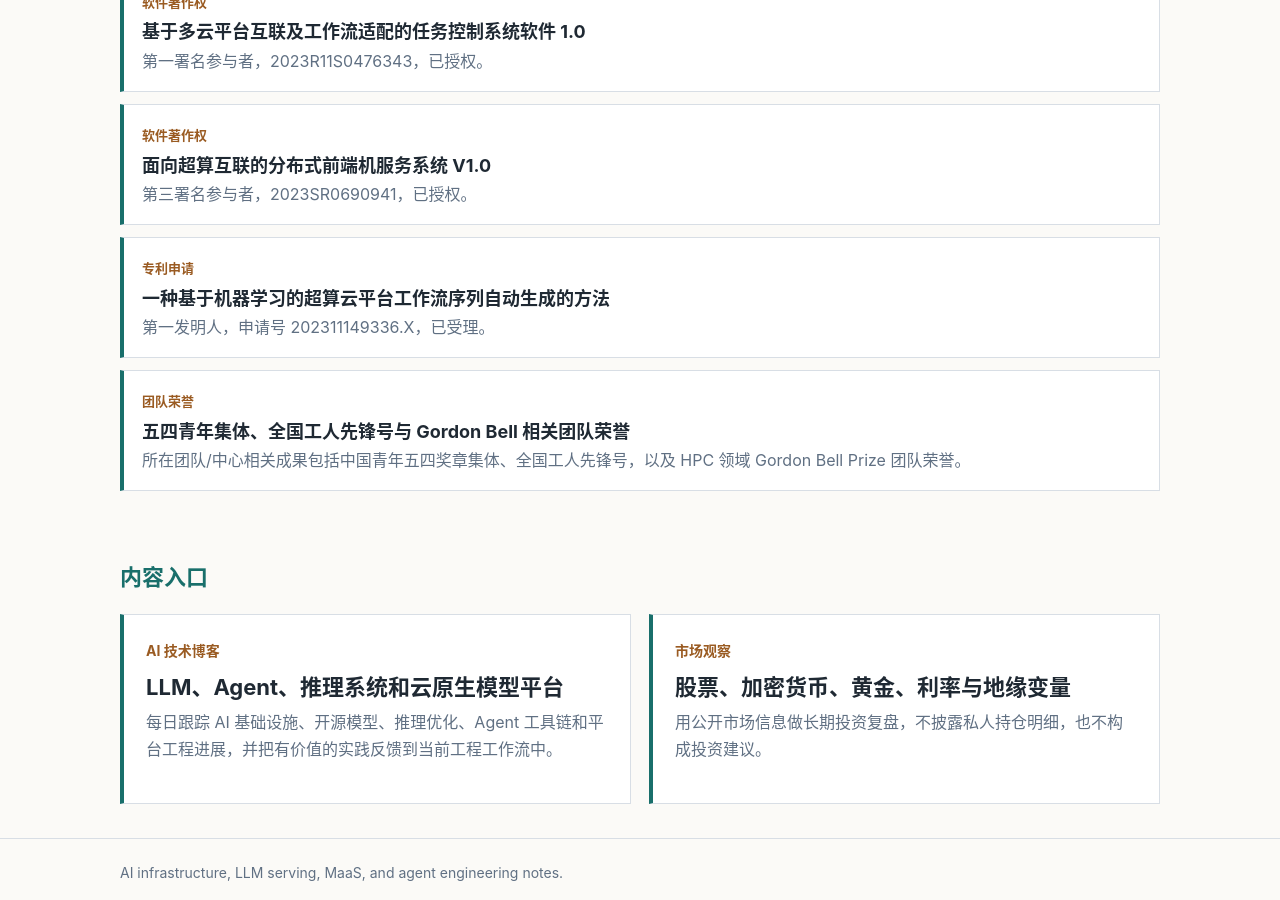
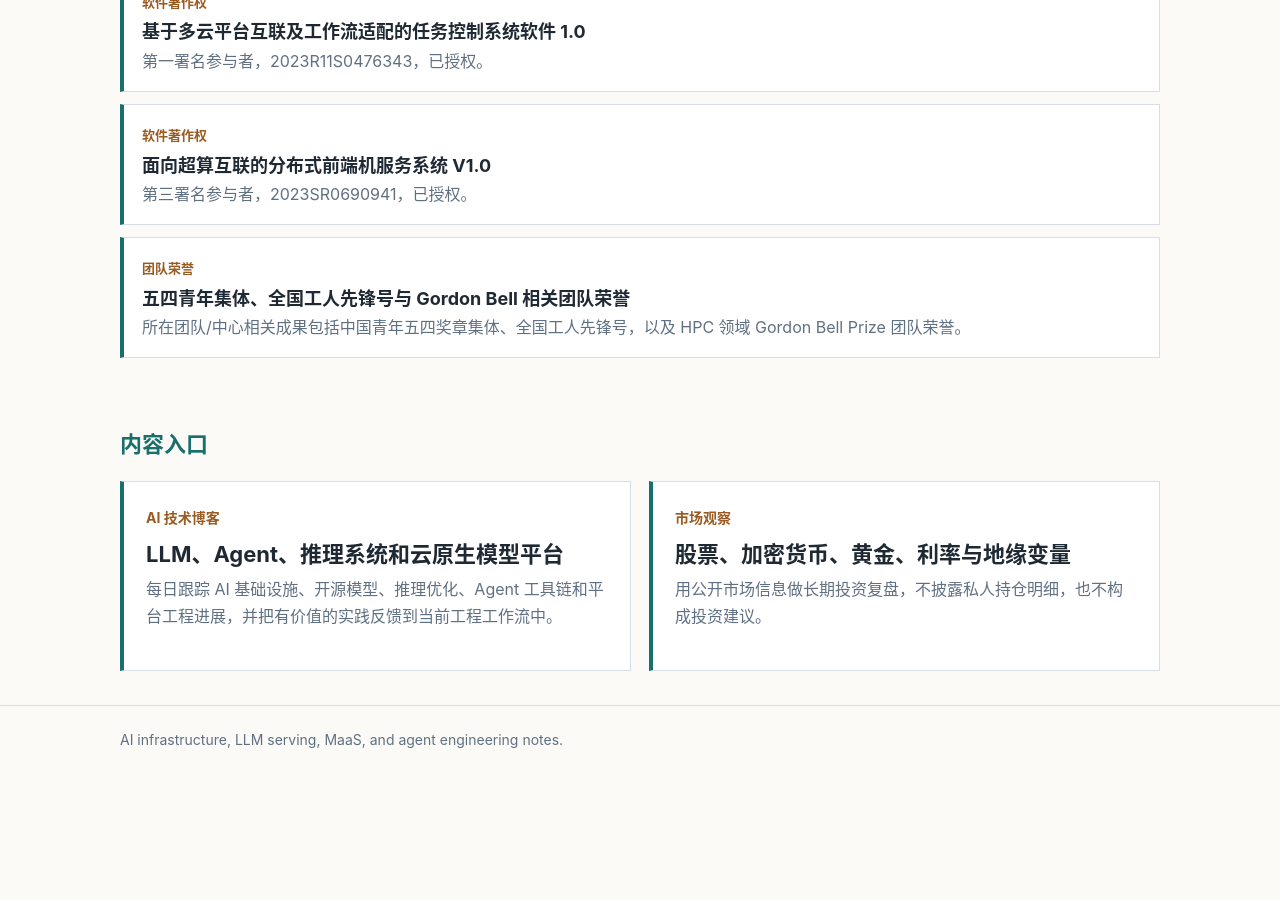
Before and after one commit to WZStephen/wzstephen.github.io, a Jekyll site: the page built from index.html, in a window 1280 px wide and 900 px high, scrolled down 829 px. Built offline with Jekyll 4.4.1, drawn with Linux system fonts in a browser that asks for light colours; after the commit the page ends 1614 px from its top, so only the background shows below that.

Commit message:
Show only granted IP achievements

```diff
--- a/index.html
+++ b/index.html
@@ -46,11 +46,6 @@ title: Weichi Zhao
       <p>第三署名参与者，2023SR0690941，已授权。</p>
     </div>
     <div class="achievement-item">
-      <span>专利申请</span>
-      <h3>一种基于机器学习的超算云平台工作流序列自动生成的方法</h3>
-      <p>第一发明人，申请号 202311149336.X，已受理。</p>
-    </div>
-    <div class="achievement-item">
       <span>团队荣誉</span>
       <h3>五四青年集体、全国工人先锋号与 Gordon Bell 相关团队荣誉</h3>
       <p>所在团队/中心相关成果包括中国青年五四奖章集体、全国工人先锋号，以及 HPC 领域 Gordon Bell Prize 团队荣誉。</p>
--- a/resume/index-cn.html
+++ b/resume/index-cn.html
@@ -394,7 +394,7 @@
     <section>
       <h2>成果与荣誉</h2>
       <ul>
-        <li>参与授权发明专利 2 项、授权软著 2 项，作为第一发明人参与已受理专利 1 项；所在团队相关荣誉包括中国青年五四奖章集体、全国工人先锋号和 Gordon Bell Prize 团队荣誉。</li>
+        <li>参与授权发明专利 2 项、授权软著 2 项；所在团队相关荣誉包括中国青年五四奖章集体、全国工人先锋号和 Gordon Bell Prize 团队荣誉。</li>
       </ul>
     </section>
 
--- a/resume/index.html
+++ b/resume/index.html
@@ -392,7 +392,7 @@
     <section>
       <h2>Selected IP & Honors</h2>
       <ul>
-        <li>Co-inventor on granted invention patents for elastic model inference serving and cache-aware deep-learning training; first inventor on an accepted workflow-generation patent application.</li>
+        <li>Co-inventor on granted invention patents for elastic model inference serving and cache-aware deep-learning training.</li>
         <li>Contributor to authorized software copyrights for cloud/HPC workflow platforms; team-related honors include China Youth May Fourth Medal collective honor, National Worker Pioneer recognition, and Gordon Bell Prize team context.</li>
       </ul>
     </section>
```
Also changed, not shown: 2 other files.
